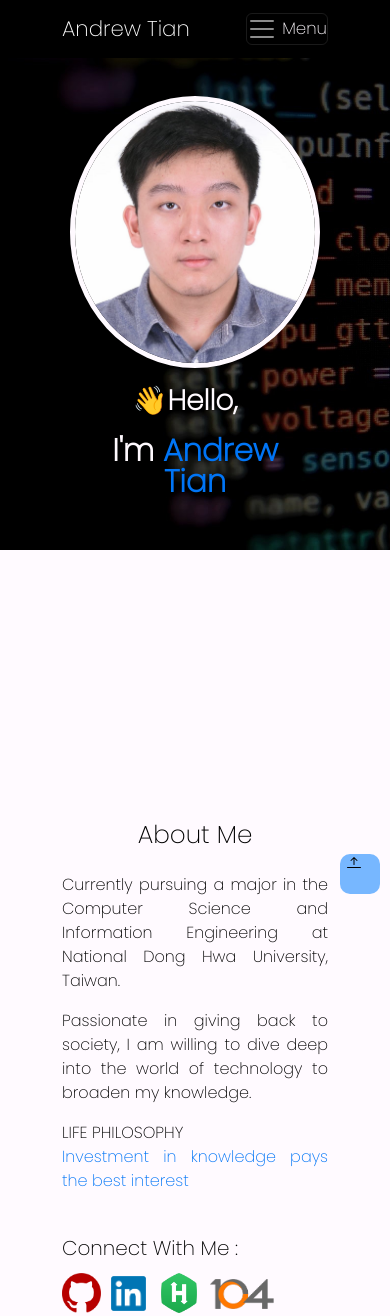
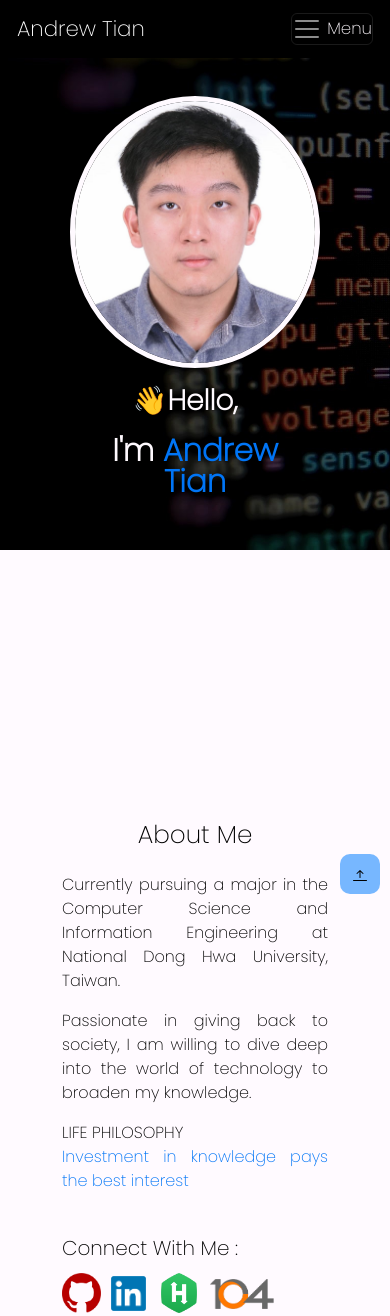
Before and after one commit to Zeldoriz/Capstone-P2, a plain HTML site: page index.html in a window 390 px wide. Shown: the top 1316 px of the page. Drawn offline with nearby package versions, Linux system fonts and the light colour scheme.

Commit message:
Add files via upload

```diff
--- a/index.html
+++ b/index.html
@@ -109,7 +109,7 @@
                 </div>
                 <div class="col-md-6 col-12 pt-lg-5 px-sm-4">
                     <div class="row px-md-0">
-                        <div class="overlay d-none"></div>
+                        <div class="d-none"></div>
                         <span style="color: black;">
                             <h2 id="abouth1">About Me</h2>
                             <div class="pt-3" id="abouttext">
@@ -242,7 +242,8 @@
     </section>
 
     <button onclick="topFunction()" id="myBtn" title="Go to top">
-        <svg xmlns="http://www.w3.org/2000/svg" fill="currentColor" class="bi bi-arrow-bar-up">
+        <svg xmlns="http://www.w3.org/2000/svg" width="16" height="16" fill="currentColor" class="bi bi-arrow-bar-up"
+            viewBox="0 0 16 16">
             <path fill-rule="evenodd"
                 d="M8 10a.5.5 0 0 0 .5-.5V3.707l2.146 2.147a.5.5 0 0 0 .708-.708l-3-3a.5.5 0 0 0-.708 0l-3 3a.5.5 0 1 0 .708.708L7.5 3.707V9.5a.5.5 0 0 0 .5.5zm-7 2.5a.5.5 0 0 1 .5-.5h13a.5.5 0 0 1 0 1h-13a.5.5 0 0 1-.5-.5z" />
         </svg>
--- a/style.css
+++ b/style.css
@@ -305,8 +305,8 @@ a {
 
 @media (max-width:767px) {
     .navbar {
-        margin-left: 50px !important;
-        margin-right: 50px !important;
+        margin-left: 5px !important;
+        margin-right: 5px !important;
     }
 
     #menubuttontext {
```
